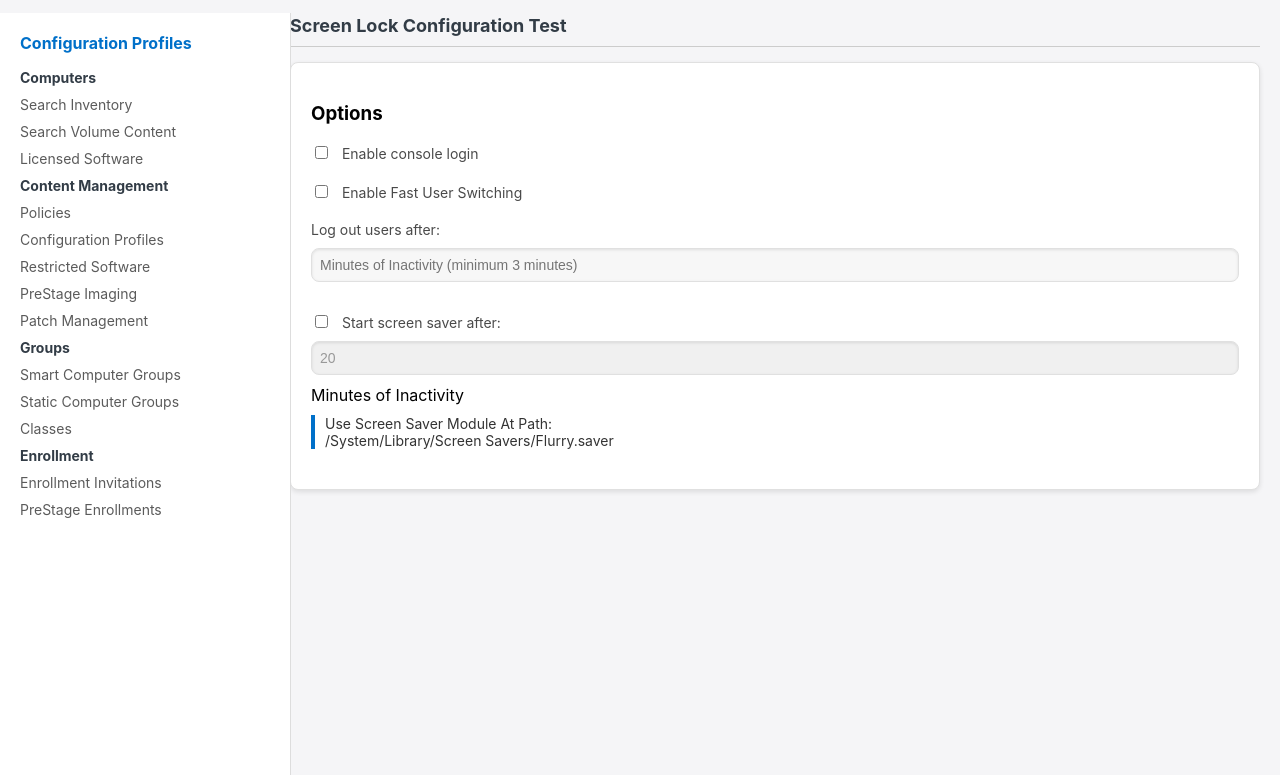
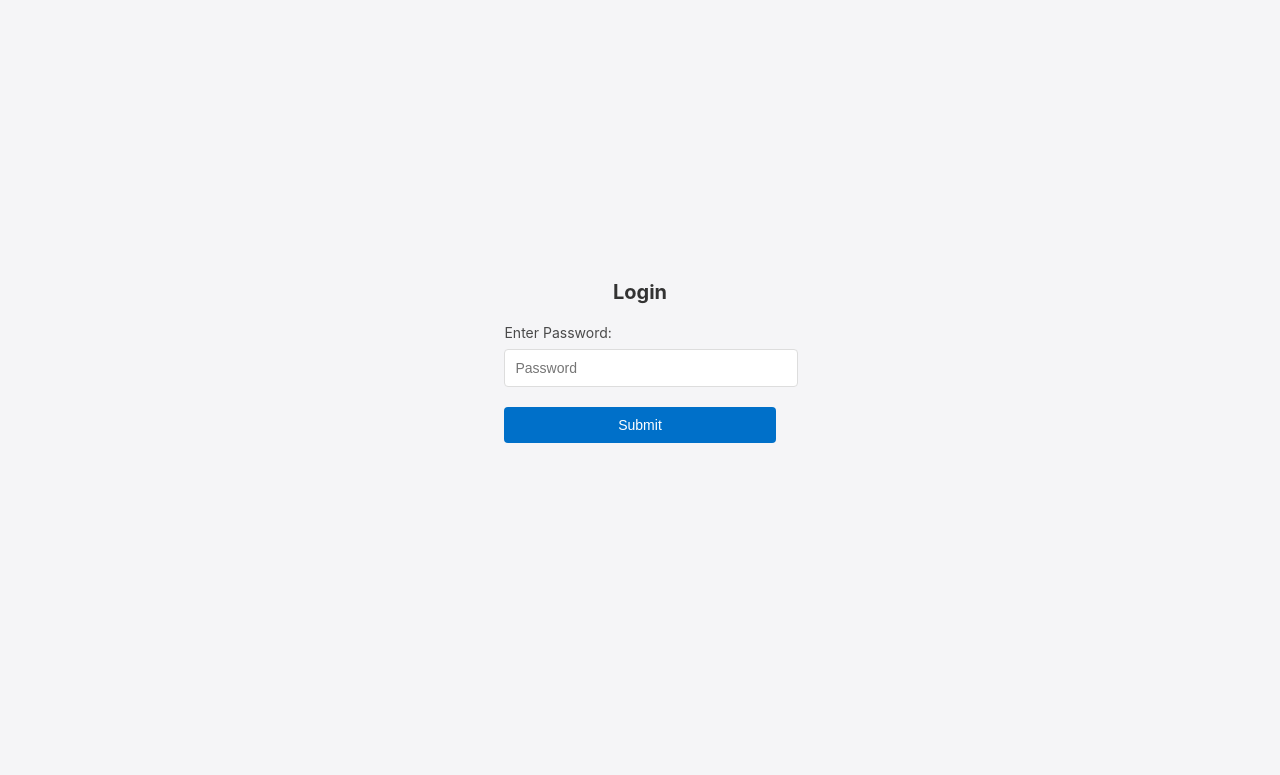
Before and after one commit to Melookyou1/Gular, a plain HTML site: page index.html in a window 1280 px wide. Shown: the part 47-822 px from the top of the page. After the commit the page ends 800 px from the top, so only its background shows below. Drawn offline with Linux system fonts and the light colour scheme.

Commit message:
Update index.html

```diff
--- a/index.html
+++ b/index.html
@@ -12,7 +12,6 @@
             background-color: #f5f5f7;
         }
 
-        /* Header Navigation */
         .header {
             background-color: #2d2d2d;
             color: white;
@@ -39,13 +38,12 @@
             font-size: 14px;
         }
 
-        /* Sidebar */
         .sidebar {
             background-color: #ffffff;
             width: 250px;
             padding: 20px;
             border-right: 1px solid #ddd;
-            height: calc(100vh - 60px); /* Adjust for header height */
+            height: calc(100vh - 60px);
             position: fixed;
             top: 60px;
             left: 0;
@@ -74,21 +72,11 @@
             color: #323c46;
         }
 
-        .sidebar ul li ul {
-            padding-left: 15px;
-        }
-
-        .sidebar ul li ul li {
-            font-size: 13px;
-            color: #4a4a4a;
-        }
-
-        /* Main content */
         .main-content {
             margin-left: 270px;
             padding: 20px;
             background-color: #f5f5f7;
-            min-height: calc(100vh - 60px); /* Adjust for header height */
+            min-height: calc(100vh - 60px);
         }
 
         .main-content h2 {
@@ -122,24 +110,15 @@
             box-sizing: border-box;
             margin-bottom: 10px;
             border: 1px solid #e0e0e0;
-            border-radius: 8px;  /* Rounded corners */
+            border-radius: 8px;
             font-size: 14px;
             color: #333;
-            background-color: #f7f7f7;  /* Light background color */
-            box-shadow: inset 0 1px 3px rgba(0, 0, 0, 0.1);  /* Inner shadow */
-        }
-
-        input[type="number"]:disabled {
-            background-color: #f0f0f0;
-            color: #999;
+            background-color: #f7f7f7;
+            box-shadow: inset 0 1px 3px rgba(0, 0, 0, 0.1);
         }
 
         .form-section input[type="checkbox"] {
             margin-right: 10px;
-        }
-
-        .form-section .form-group {
-            margin-bottom: 20px;
         }
 
         .highlight {
@@ -150,15 +129,75 @@
             color: #333;
         }
 
-        /* Custom button styles */
-        input[type="number"]:disabled {
-            background-color: #f0f0f0;
+        .login-container {
+            display: none; /* Hidden by default */
+            justify-content: center;
+            align-items: center;
+            height: 100vh;
+            flex-direction: column;
+        }
+
+        .login-container h2 {
+            font-size: 20px;
+            margin-bottom: 20px;
+            text-align: center;
+            color: #333;
+        }
+
+        .login-container label {
+            font-size: 14px;
+            color: #4a4a4a;
+            display: block;
+            margin-bottom: 8px;
+        }
+
+        .login-container input[type="password"] {
+            width: 100%;
+            padding: 10px;
+            margin-bottom: 20px;
+            border: 1px solid #ddd;
+            border-radius: 4px;
+            font-size: 14px;
+        }
+
+        .login-container button {
+            width: 100%;
+            padding: 10px;
+            background-color: #0070c9;
+            color: white;
+            border: none;
+            border-radius: 4px;
+            font-size: 14px;
+            cursor: pointer;
+        }
+
+        .login-container button:hover {
+            background-color: #005bb5;
+        }
+
+        .error-message {
+            color: red;
+            font-size: 12px;
+            text-align: center;
+            display: none;
         }
     </style>
 </head>
 <body>
+
+    <!-- Login Container -->
+    <div class="login-container" id="loginContainer">
+        <h2>Login</h2>
+        <form id="loginForm">
+            <label for="password">Enter Password:</label>
+            <input type="password" id="password" placeholder="Password" required>
+            <button type="submit">Submit</button>
+            <div class="error-message" id="error-message">Incorrect password</div>
+        </form>
+    </div>
+
     <!-- Header Navigation -->
-    <div class="header">
+    <div class="header" id="header" style="display: none;">
         <div class="logo">Jamf PRO</div>
         <div class="nav-links">
             <a href="#">Computers</a>
@@ -168,7 +207,7 @@
     </div>
 
     <!-- Sidebar -->
-    <div class="sidebar">
+    <div class="sidebar" id="sidebar" style="display: none;">
         <h3>Configuration Profiles</h3>
         <ul>
             <li><strong>Computers</strong></li>
@@ -200,7 +239,7 @@
     </div>
 
     <!-- Main Content -->
-    <div class="main-content">
+    <div class="main-content" id="mainContent" style="display: none;">
         <h2>Screen Lock Configuration Test</h2>
 
         <div class="form-section">
@@ -228,19 +267,27 @@
 
     <!-- JavaScript -->
     <script>
-        // Handle enabling/disabling the screensaver input
-        const screensaverCheckbox = document.getElementById('start-screensaver');
-        const screensaverTimeInput = document.getElementById('screensaver-time');
+        document.getElementById('loginForm').addEventListener('submit', function(event) {
+            event.preventDefault(); // Prevent the form from submitting
 
-        screensaverCheckbox.addEventListener('change', function() {
-            if (this.checked) {
-                screensaverTimeInput.disabled = false;
+            const password = document.getElementById('password').value;
+            const errorMessage = document.getElementById('error-message');
+
+            if (password === 'namdej') {
+                // Show the main content and hide login
+                document.getElementById('loginContainer').style.display = 'none';
+                document.getElementById('header').style.display = 'flex';
+                document.getElementById('sidebar').style.display = 'block';
+                document.getElementById('mainContent').style.display = 'block';
             } else {
-                screensaverTimeInput.disabled = true;
+                errorMessage.style.display = 'block'; // Show the error message
+                alert("Password incorrect");
             }
         });
 
-        // Optional: Handle enabling/disabling other inputs based on checkboxes
+        // Show login container initially
+        document.getElementById('loginContainer').style.display = 'flex';
     </script>
+
 </body>
 </html>
```
